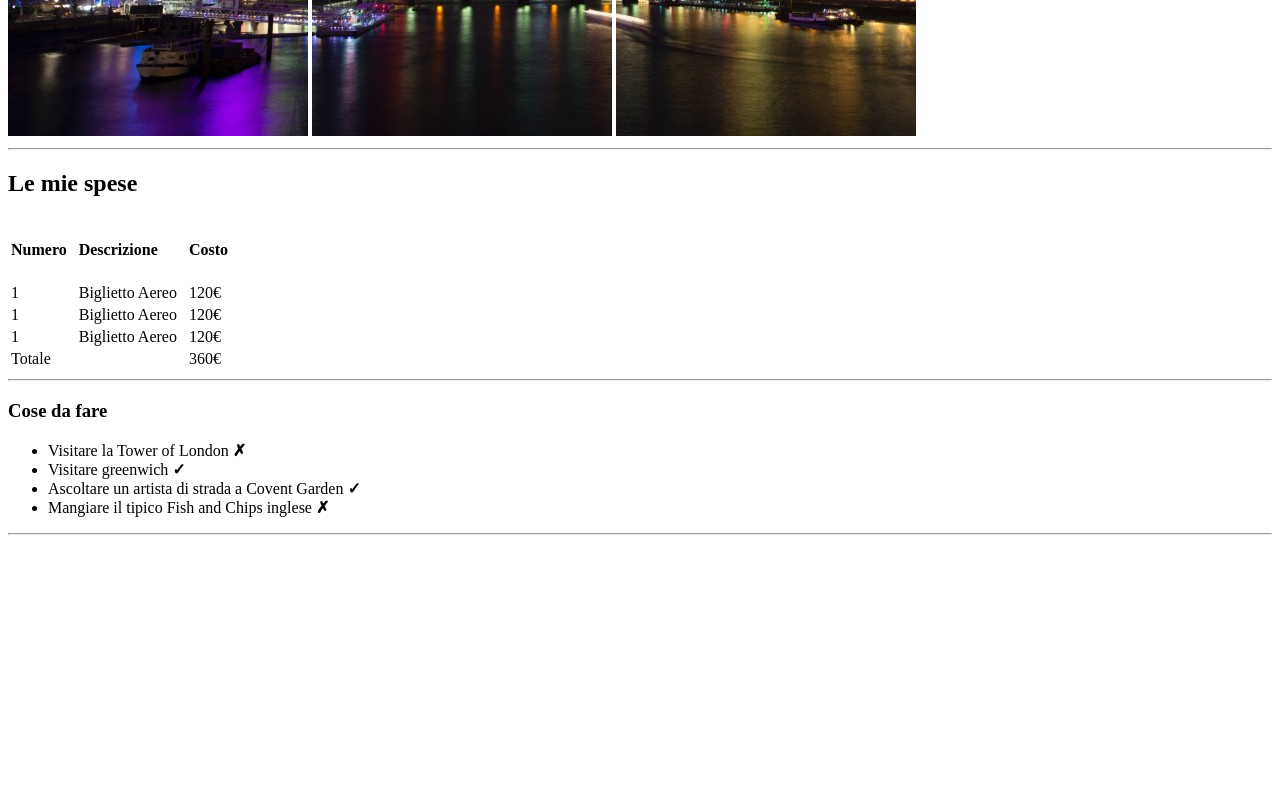
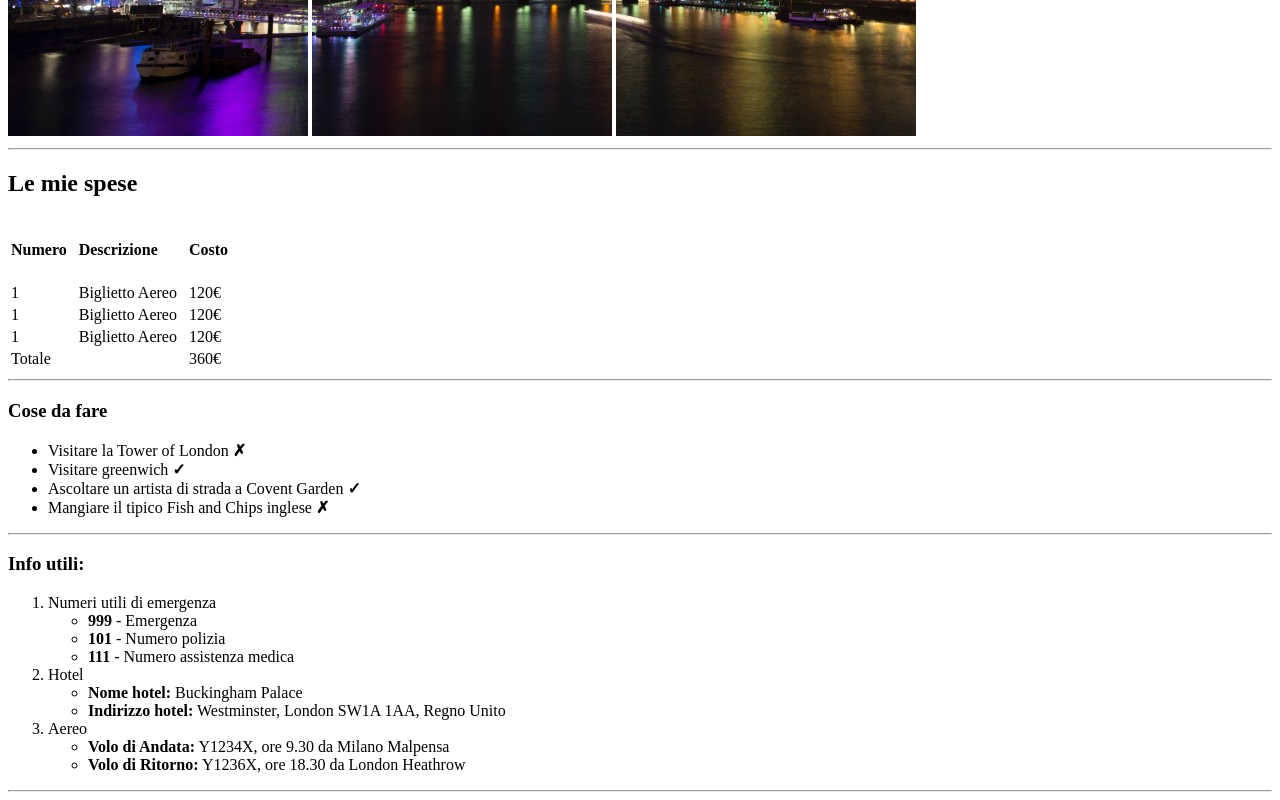
Before and after one commit to Franpan94/html-london-trip, a plain HTML site: page index.html in a window 1280 px wide. Shown: the part 531-1331 px from the top of the page. Before the commit the page ends 1074 px from the top, so only its background shows below. Drawn offline with Linux system fonts and the light colour scheme.

Commit message:
modifica 4

```diff
--- a/index.html
+++ b/index.html
@@ -44,7 +44,36 @@
         </ul>
         <hr>
     </section>
+
+    <!--Info utili -->
+    <section>
+        <h3>Info utili:</h3>
+        <ol>
+            <li>Numeri utili di emergenza
+                <ul>
+                    <li><strong>999</strong> - Emergenza</li>
+                    <li><strong>101</strong> - Numero polizia</li>
+                    <li><strong>111</strong> - Numero assistenza medica</li>
+                </ul>
+           </li>
+           <li>Hotel
+               <ul>
+                   <li><strong>Nome hotel:</strong> Buckingham Palace</li>
+                   <li><strong>Indirizzo hotel:</strong> Westminster, London SW1A 1AA, Regno Unito</li>
+               </ul>
+           </li>
+           <li>Aereo
+              <ul>
+                <li><strong>Volo di Andata:</strong> Y1234X, ore 9.30 da Milano Malpensa</li>
+                <li><strong>Volo di Ritorno:</strong> Y1236X, ore 18.30 da London Heathrow</li>
+              </ul>
+           </li>
+        </ol>
+        <hr>
+    </section>
   </main>
+  <!--/main chiusura-->
+
 
 </body>
 </html>
```
